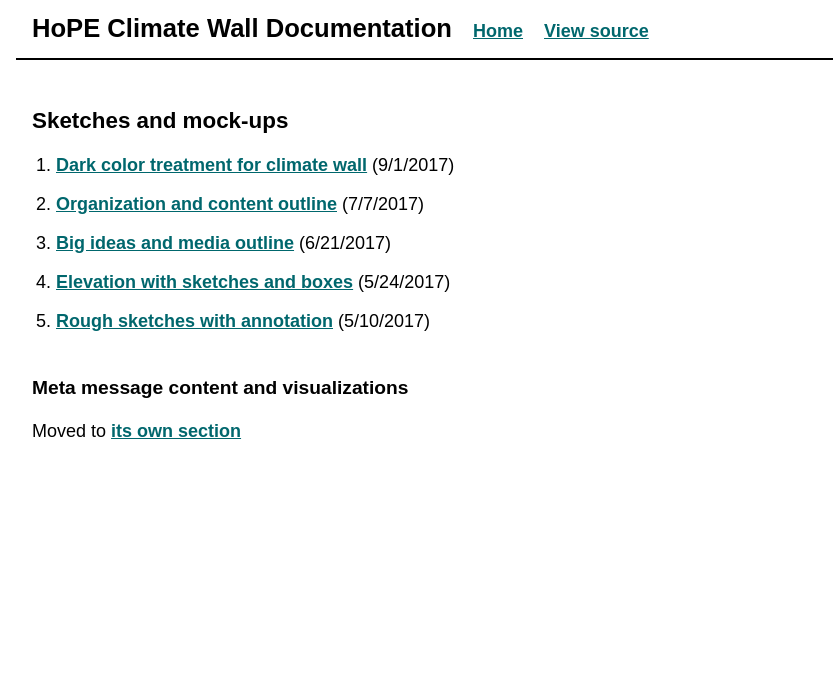
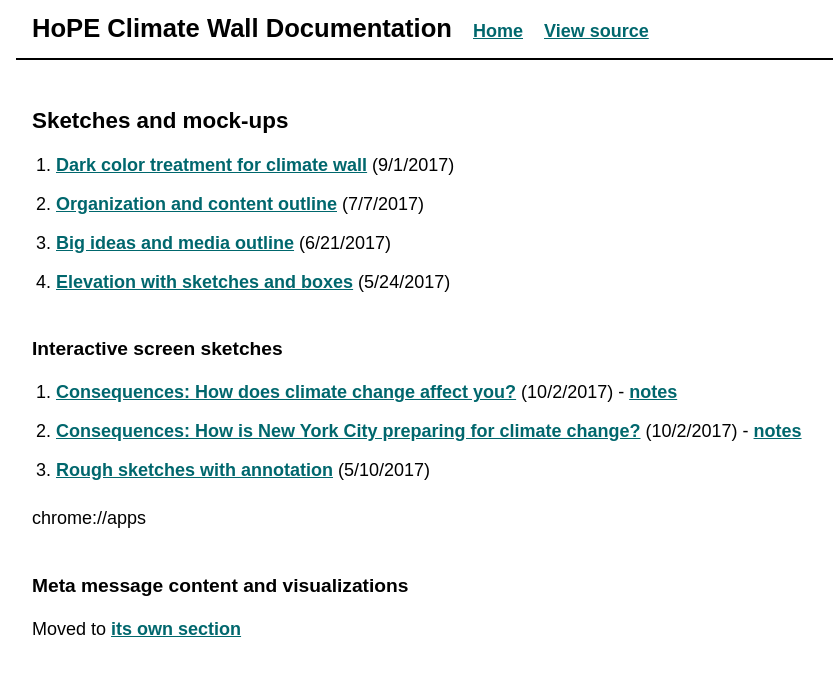
Before and after one commit to beefoo/climate-wall-docs, a Jekyll site: the page built from _design/sketches.md, in a window 1280 px wide. Shown: the top 676 px of the page, without its empty margins (154-987 px from the left). Built offline with Jekyll 4.4.1, drawn with Linux system fonts in a browser that asks for light colours.

Commit message:
add sketches

```diff
--- a/_design/sketches.md
+++ b/_design/sketches.md
@@ -10,7 +10,14 @@ title: Sketches and mock-ups
 1. [Organization and content outline](../assets/climate_wall_content_presentation_2017-07-17.pdf) (7/7/2017)
 1. [Big ideas and media outline](../assets/hope_wall_media_outline.pdf) (6/21/2017)
 1. [Elevation with sketches and boxes](https://s3.amazonaws.com/brianfoo-amnh/HoPE_CC_IAbox-elevation_5-24-17.pdf) (5/24/2017)
+
+### Interactive screen sketches
+
+1. [Consequences: How does climate change affect you?](../assets/prototypes/impact_people.jpg) (10/2/2017) - [notes](../assets/prototypes/impact_people_notes.jpg)
+1. [Consequences: How is New York City preparing for climate change?](../assets/prototypes/mitigation.jpg) (10/2/2017) - [notes](../assets/prototypes/mitigation_notes.jpg)
 1. [Rough sketches with annotation](https://s3.amazonaws.com/brianfoo-amnh/hope_sketches_2017-05-10.pdf) (5/10/2017)
+
+chrome://apps
 
 ### Meta message content and visualizations
 
```
Also changed, not shown: assets/prototypes/impact_people.jpg (added), assets/prototypes/impact_people_notes.jpg (added), assets/prototypes/mitigation.jpg (added), assets/prototypes/mitigation_notes.jpg (added).
